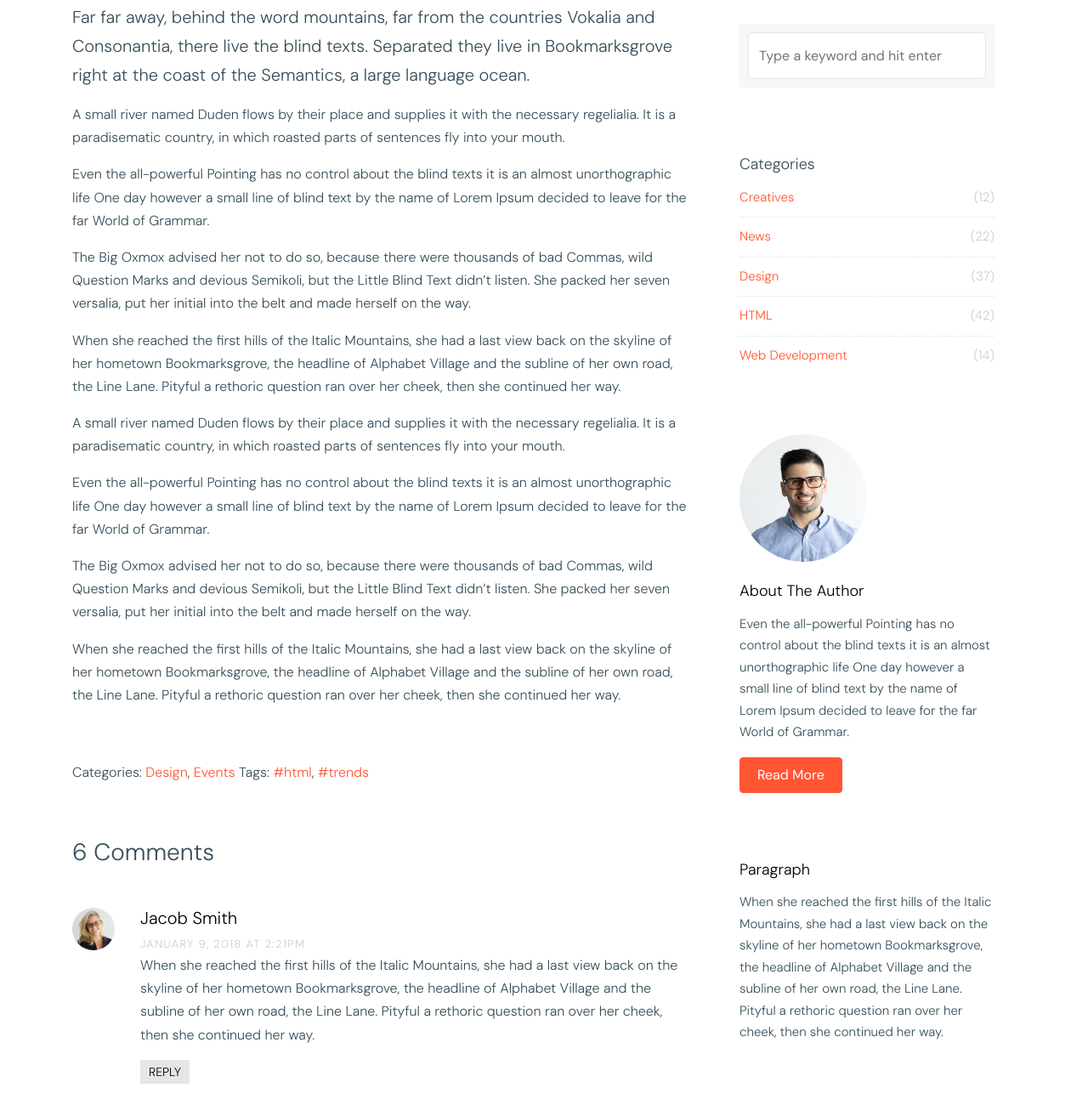
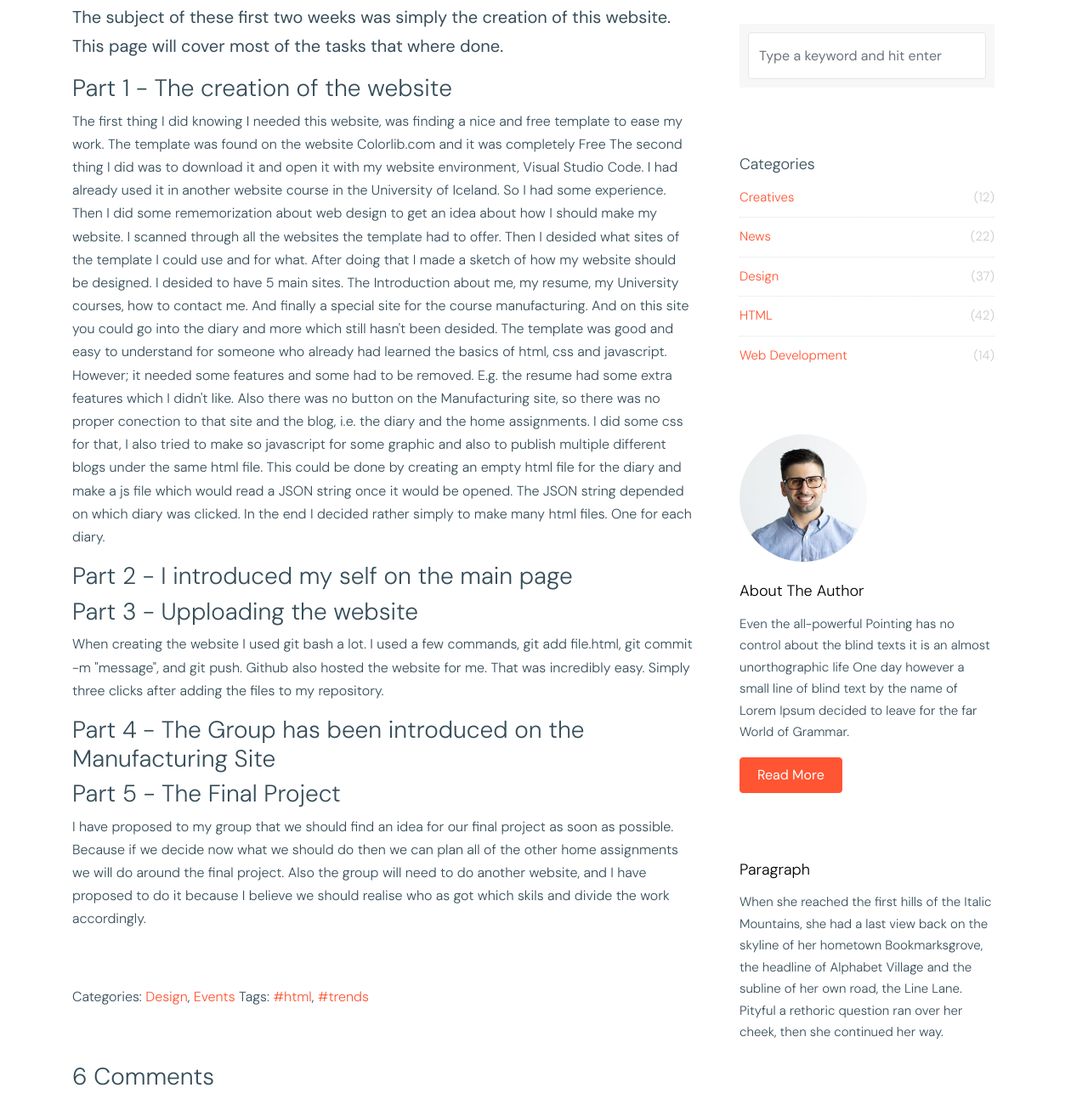
Before and after one commit to viktorgiz/Framleidsluferli_vhg6, a website: page single1.html in a window 1280 px wide. Shown: the part 909-2202 px from the top of the page at 85% size. Drawn offline with Linux system fonts and the light colour scheme; files whose address does not match are found by name.

Commit message:
Dagbókarfærsla

```diff
--- a/single1.html
+++ b/single1.html
@@ -79,8 +79,8 @@
         <div class="container">
           <div class="row align-items-center justify-content-center">
             <div class="col-lg-6 text-center">
-              <span class="d-block mb-3 text-white" data-aos="fade-up">July 17, 2019 <span class="mx-2 text-primary">&bullet;</span> by James Miller</span>
-                <h1 class="mb-4" data-aos="fade-up" data-aos-delay="100">Single Blog Posts Title</h1>
+              <span class="d-block mb-3 text-white" data-aos="fade-up">January 26, 2020 <span class="mx-2 text-primary">&bullet;</span> by Viktor Helgi Gizurarson</span>
+                <h1 class="mb-4" data-aos="fade-up" data-aos-delay="100">Vika 1-2</h1>
             </div>
           </div>
         </div>
@@ -92,22 +92,45 @@
       <div class="container">
         <div class="row">
           <div class="col-md-8 blog-content">
-            <p class="lead">Far far away, behind the word mountains, far from the countries Vokalia and Consonantia, there live the blind texts. Separated they live in Bookmarksgrove right at the coast of the Semantics, a large language ocean.</p>
-            <p>A small river named Duden flows by their place and supplies it with the necessary regelialia. It is a paradisematic country, in which roasted parts of sentences fly into your mouth.</p>
+            <p class="lead"><strong> The subject of these first two weeks was simply the creation of this website. This page will cover most of the tasks that where done.</strong></p>
 
-            <blockquote><p>Even the all-powerful Pointing has no control about the blind texts it is an almost unorthographic life One day however a small line of blind text by the name of Lorem Ipsum decided to leave for the far World of Grammar.</p></blockquote>
+            <h3>Part 1 - The creation of the website</h3>
 
-            <p>The Big Oxmox advised her not to do so, because there were thousands of bad Commas, wild Question Marks and devious Semikoli, but the Little Blind Text didn’t listen. She packed her seven versalia, put her initial into the belt and made herself on the way.</p>
+            <p>
+              The first thing I did knowing I needed this website, was finding a nice and free template to ease my work. The template was found on the website Colorlib.com and it was completely Free
+              The second thing I did was to download it and open it with my website environment, Visual Studio Code. I had already used it in another website course in the University of Iceland. So
+              I had some experience. Then I did some rememorization about web design to get an idea about how I should make my website. I scanned through all the websites the template had to offer.
+              Then I desided what sites of the template I could use and for what. After doing that I made a sketch of how my website should be designed. I desided to have 5 main sites. The Introduction
+              about me, my resume, my University courses, how to contact me. And finally a special site for the course manufacturing. And on this site you could go into the diary and more which still
+              hasn't been desided. The template was good and easy to understand for someone who already had learned the basics of html, css and javascript. However; it needed some features and some had
+              to be removed. E.g. the resume had some extra features which I didn't like. Also there was no button on the Manufacturing site, so there was no proper conection to that site and the blog, i.e.
+              the diary and the home assignments. I did some css for that, I also tried to make so javascript for some graphic and also to publish multiple different blogs under the same html file. This
+              could be done by creating an empty html file for the diary and make a js file which would read a JSON string once it would be opened. The JSON string depended on which diary was clicked.
+              In the end I decided rather simply to make many html files. One for each diary.
+            </p>
 
-            <p>When she reached the first hills of the Italic Mountains, she had a last view back on the skyline of her hometown Bookmarksgrove, the headline of Alphabet Village and the subline of her own road, the Line Lane. Pityful a rethoric question ran over her cheek, then she continued her way.</p>
 
-            <p>A small river named Duden flows by their place and supplies it with the necessary regelialia. It is a paradisematic country, in which roasted parts of sentences fly into your mouth.</p>
-
-            <blockquote><p>Even the all-powerful Pointing has no control about the blind texts it is an almost unorthographic life One day however a small line of blind text by the name of Lorem Ipsum decided to leave for the far World of Grammar.</p></blockquote>
-
-            <p>The Big Oxmox advised her not to do so, because there were thousands of bad Commas, wild Question Marks and devious Semikoli, but the Little Blind Text didn’t listen. She packed her seven versalia, put her initial into the belt and made herself on the way.</p>
-
-            <p>When she reached the first hills of the Italic Mountains, she had a last view back on the skyline of her hometown Bookmarksgrove, the headline of Alphabet Village and the subline of her own road, the Line Lane. Pityful a rethoric question ran over her cheek, then she continued her way.</p>
+            <h3>
+              Part 2 - I introduced my self on the main page
+            </h3>
+            <h3>
+              Part 3 - Upploading the website
+            </h3>
+            <p>
+              When creating the website I used git bash a lot. I used a few commands, git add file.html, git commit -m "message", and git push. Github also hosted the website for me. That was incredibly
+              easy. Simply three clicks after adding the files to my repository.
+            </p>
+            <h3>
+              Part 4 - The Group has been introduced on the Manufacturing Site
+            </h3>
+            <h3>
+              Part 5 - The Final Project
+            </h3>
+            <p>
+              I have proposed to my group that we should find an idea for our final project as soon as possible. Because if we decide now what we should do then we can plan all of the
+              other home assignments we will do around the final project. Also the group will need to do another website, and I have proposed to do it because I believe we should realise
+              who as got which skils and divide the work accordingly.
+            </p>
 
 
             <div class="pt-5">
```
Also changed, not shown: blog.html (+1 -1 lines).
